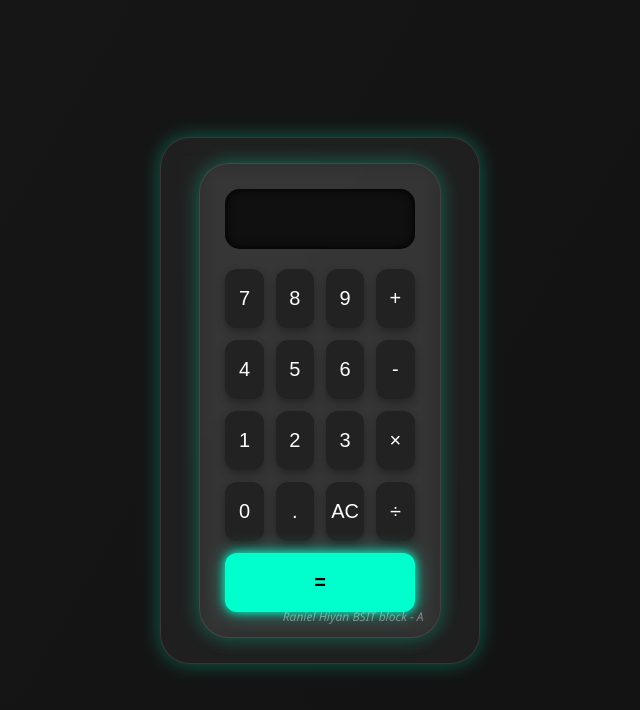
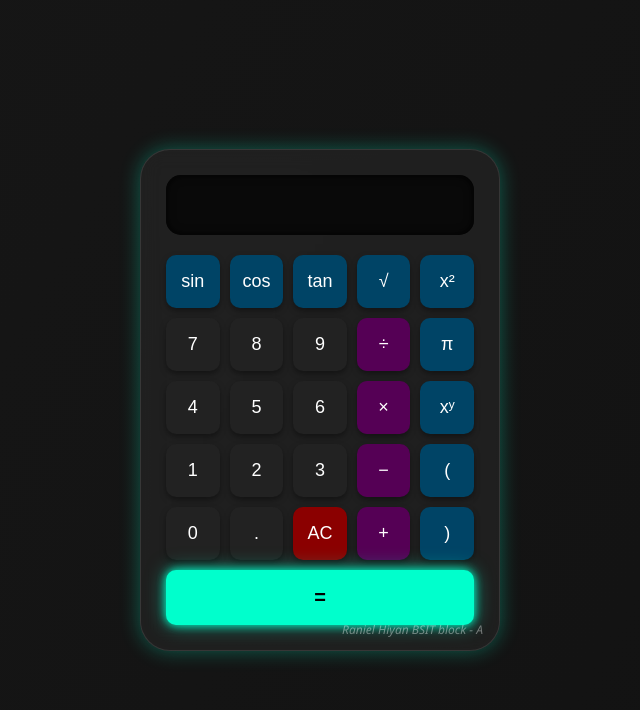
Before and after one commit to ranielhiyanweb/prankulator-relapse, a website: page index.html in a window 1280 px wide. Shown: the whole page, without its empty margins (320-960 px from the left). Drawn offline with Linux system fonts and the light colour scheme.

Commit message:
Update index.html

```diff
--- a/index.html
+++ b/index.html
@@ -30,8 +30,8 @@
     }
 
     .calculator {
-      width: 320px;
-      max-width: 90%;
+      width: 360px;
+      max-width: 95%;
       height: auto;
       background: rgba(255, 255, 255, 0.05);
       border: 1px solid rgba(255, 255, 255, 0.1);
@@ -55,22 +55,6 @@
       padding: 10px 15px;
       background-color: rgba(0, 0, 0, 0.7);
       color: #00ffcc;
-            display: flex;
-      flex-direction: column;
-      align-items: center;
-      position: relative;
-    }
-
-    #display {
-      width: 100%;
-      height: 60px;
-      border-radius: 15px;
-      border: none;
-      font-size: 28px;
-      text-align: right;
-      padding: 10px 15px;
-      background-color: rgba(0, 0, 0, 0.7);
-      color: #00ffcc;
       margin-bottom: 20px;
       box-shadow: inset 0 0 10px #000;
     }
@@ -78,18 +62,18 @@
     .buttons {
       width: 100%;
       display: grid;
-      grid-template-columns: repeat(4, 1fr);
-      gap: 12px;
+      grid-template-columns: repeat(5, 1fr);
+      gap: 10px;
     }
 
     button {
       border: none;
-      padding: 18px 0;
-      font-size: 20px;
-      border-radius: 12px;
+      padding: 16px 0;
+      font-size: 18px;
+      border-radius: 10px;
       background: #222;
       color: white;
-      box-shadow: 0 4px 8px rgba(0,0,0,0.3);
+      box-shadow: 0 3px 6px rgba(0,0,0,0.4);
       transition: all 0.2s ease;
     }
 
@@ -98,11 +82,20 @@
       transform: scale(1.05);
     }
 
+    .func {
+      background: #004466;
+    }
+
+    .op {
+      background: #550055;
+    }
+
     .equal {
-      grid-column: span 4;
+      grid-column: span 5;
       background: #00ffcc;
       color: black;
       font-weight: bold;
+      font-size: 20px;
       box-shadow: 0 0 10px #00ffcc, 0 0 20px #00ffcc80;
     }
 
@@ -114,39 +107,49 @@
       font-size: 12px;
       font-style: italic;
     }
+    .Ac{
+      background-color: darkred;
+    }
   </style>
 </head>
 <body>
   <div class="calculator">
-<body>
-  <div class="calculator">
     <input type="text" id="display" readonly />
     <div class="buttons">
+      <button class="func" onclick="append('sin')">sin</button>
+      <button class="func" onclick="append('cos')">cos</button>
+      <button class="func" onclick="append('tan')">tan</button>
+      <button class="func" onclick="append('√')">√</button>
+      <button class="func" onclick="append('^')">x²</button>
+
       <button onclick="append('7')">7</button>
       <button onclick="append('8')">8</button>
       <button onclick="append('9')">9</button>
-      <button onclick="append('+')">+</button>
+      <button class="op" onclick="append('/')">÷</button>
+      <button class="func" onclick="append('π')">π</button>
 
       <button onclick="append('4')">4</button>
       <button onclick="append('5')">5</button>
       <button onclick="append('6')">6</button>
-      <button onclick="append('-')">-</button>
+      <button class="op" onclick="append('*')">×</button>
+      <button class="func" onclick="append('^')">xʸ</button>
 
       <button onclick="append('1')">1</button>
       <button onclick="append('2')">2</button>
       <button onclick="append('3')">3</button>
-      <button onclick="append('x')">×</button>
+      <button class="op" onclick="append('-')">−</button>
+      <button class="func" onclick="append('(')">(</button>
 
       <button onclick="append('0')">0</button>
       <button onclick="append('.')">.</button>
-      <button onclick="clearDisplay()">AC</button>
-      <button onclick="append('/')">÷</button>
+      <button class="Ac" onclick="clearDisplay()">AC</button>
+      <button class="op" onclick="append('+')">+</button>
+      <button class="func" onclick="append(')')">)</button>
 
       <button class="equal" onclick="prank()">=</button>
     </div>
     <div class="watermark">Raniel Hiyan BSIT block - A</div>
-
-   <script src="script.js">script.js</script>
- </body>
+   <script src="script.js"></script>
+ </div>
 </body>
 </html>
```
